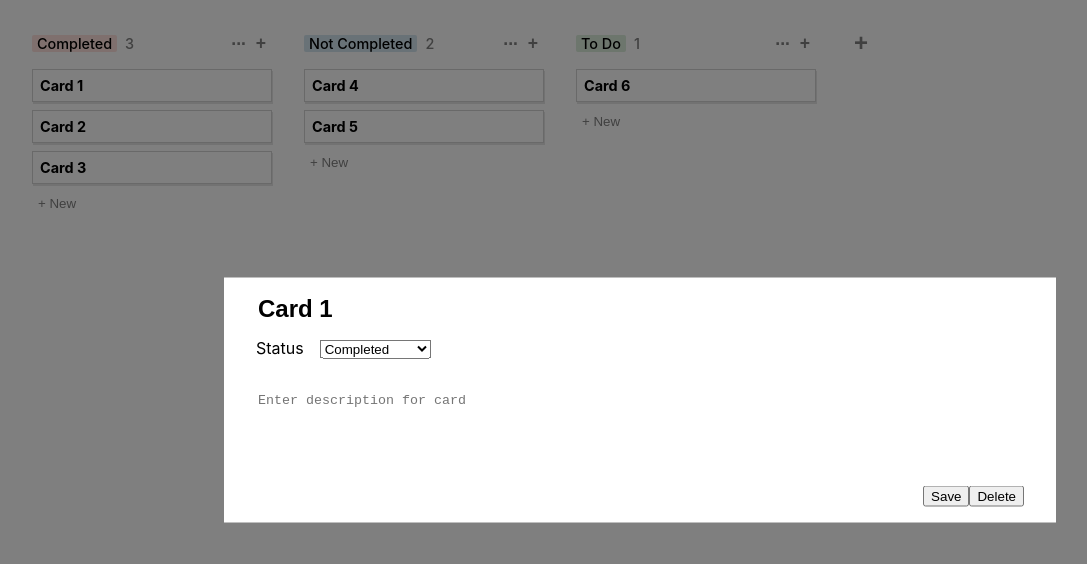
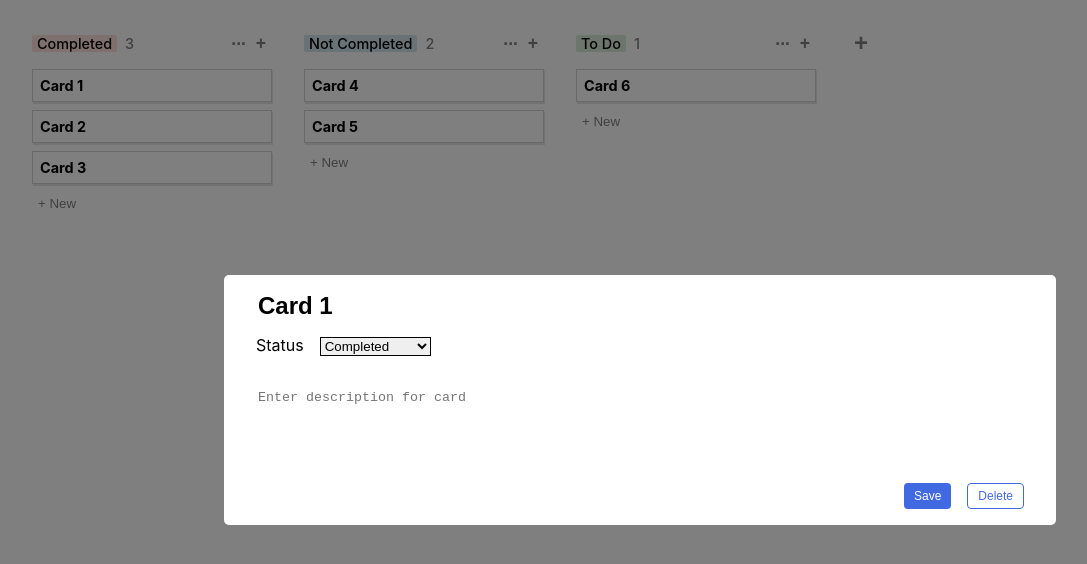
Before and after one commit to AtulPant2704/notion-airtable, a React (Create React App) app: page / in a window 1280 px wide. Both pictures are taken after a click on the element "Card 1". Shown: the top 564 px of the page, without its empty margins (0-1087 px from the left). Built offline with nearby package versions, Linux system fonts and the light colour scheme.

Commit message:
style: card modal

```diff
--- a/src/components/CardModal/CardModal.css
+++ b/src/components/CardModal/CardModal.css
@@ -13,8 +13,8 @@
 
 .card-modal {
   position: fixed;
-  height: fit-content;
-  max-height: 80%;
+  height: max-content;
+  max-height: 90%;
   width: 60%;
   background-color: white;
   top: 50%;
@@ -24,6 +24,7 @@
   padding: 1rem 2rem;
   overflow-x: hidden;
   overflow-y: auto;
+  border-radius: 5px;
 }
 
 .card-modal-title {
@@ -41,6 +42,7 @@
 .card-status-select {
   margin-top: 1rem;
   margin-left: 1rem;
+  border: 0.5px solid black;
 }
 
 .card-description {
@@ -54,5 +56,25 @@
 .card-footer {
   display: flex;
   justify-content: flex-end;
+  gap: 1rem;
   margin-top: 1rem;
 }
+
+.card-modal-btn {
+  border-width: 0;
+  font-size: 0.75rem;
+  padding: 5px 10px;
+  border-radius: 4px;
+  cursor: pointer;
+}
+
+.solid-btn {
+  background-color: royalblue;
+  color: white;
+}
+
+.outline-btn {
+  color: royalblue;
+  border: 1px solid royalblue;
+  background-color: white;
+}
--- a/src/components/CardModal/CardModal.jsx
+++ b/src/components/CardModal/CardModal.jsx
@@ -64,6 +64,7 @@ const CardModal = ({
         ></textarea>
         <div className="card-footer">
           <button
+            className="card-modal-btn solid-btn"
             onClick={() =>
               dispatch({
                 type: "EDIT_CARD",
@@ -78,6 +79,7 @@ const CardModal = ({
             Save
           </button>
           <button
+            className="card-modal-btn outline-btn"
             onClick={() =>
               dispatch({
                 type: "DELETE_CARD",
```
